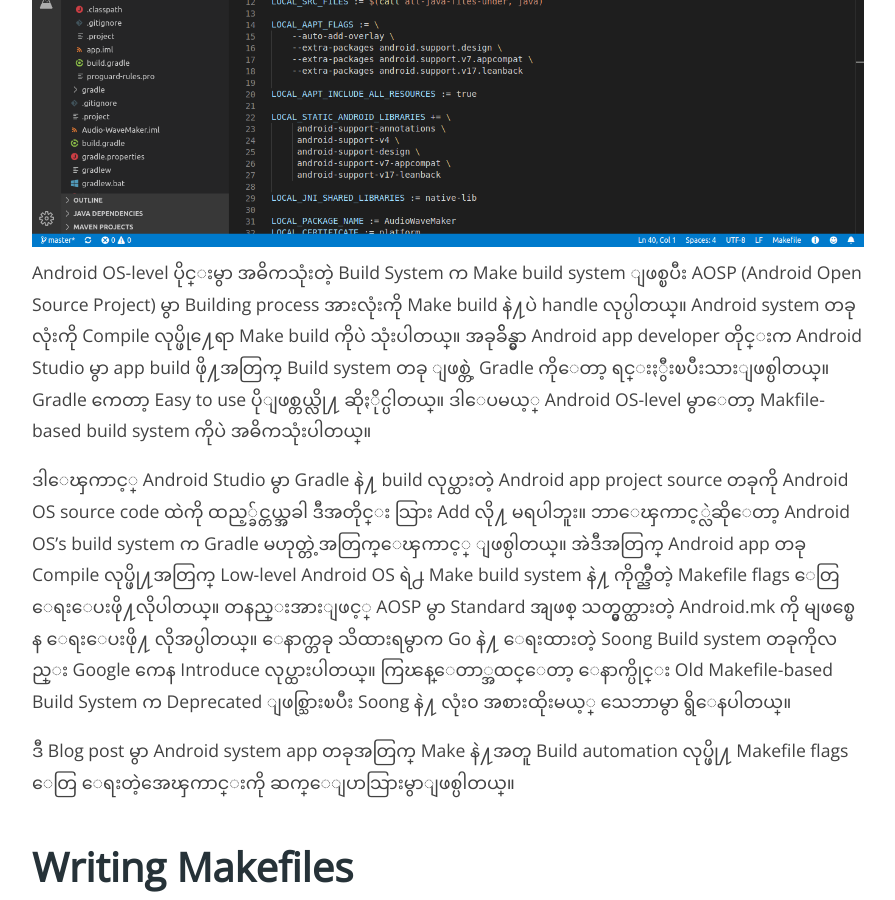
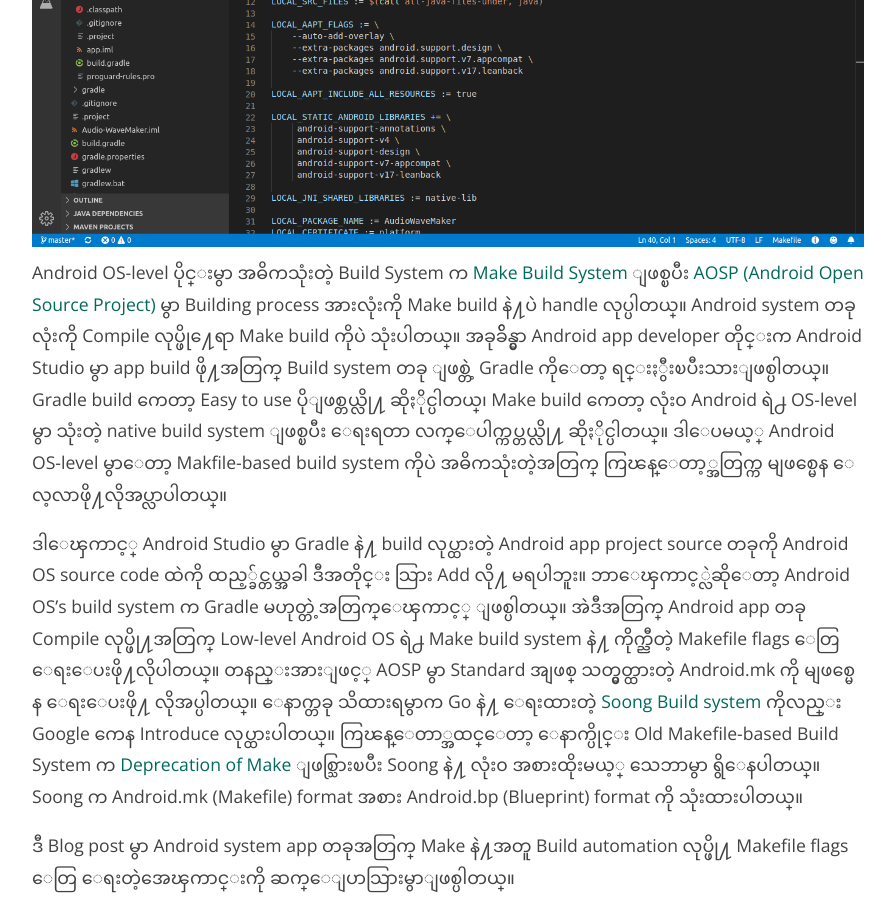
Before and after one commit to zawzaww/zawzaww.github.io, a Jekyll site: the page built from _posts/2019-08-11-make-build-system-android.md, in a window 1280 px wide and 900 px high, scrolled down 628 px. Shown: the whole window, without its empty margins (192-1087 px from the left). Built offline with Jekyll 4.4.1, drawn with Linux system fonts in a browser that asks for light colours; comment, search, counter and statistics services are not loaded; some of the changed text lies outside the part shown.

Commit message:
_posts: make-build-system-android: Add Android.mk gist, update introduction and ref links
Signed-off-by: Zaw Zaw <zawzthein@outlook.com>

```diff
--- a/_posts/2019-08-11-make-build-system-android.md
+++ b/_posts/2019-08-11-make-build-system-android.md
@@ -1,15 +1,15 @@
 ---
 layout: post
-title: "Make Build System in Android"
+title: "Native Make Build System in Android"
 categories: android
 author: "Zaw Zaw"
 featured-image: /assets/images/featured-images/img_make_build_android.png
 permalink: blog/android/make-build-system-android
 ---
 
-Android OS-level ပိုင္းမွာ အဓိကသုံးတဲ့ Build System က Make build system ျဖစ္ၿပီး AOSP (Android Open Source Project) မွာ Building process အားလုံးကို Make build နဲ႔ပဲ handle လုပ္ပါတယ္။ Android system တခုလုံးကို Compile လုပ္ဖို႔ေရာ Make build ကိုပဲ သုံးပါတယ္။  အခုခ်ိန္မွာ Android app developer တိုင္းက Android Studio မွာ  app build ဖို႔အတြက္ Build system တခု ျဖစ္တဲ့ Gradle ကိုေတာ့ ရင္းႏွီးၿပီးသားျဖစ္ပါတယ္။ Gradle ကေတာ့ Easy to use ပိုျဖစ္တယ္လို႔ ဆိုႏိုင္ပါတယ္။ ဒါေပမယ့္ Android OS-level မွာေတာ့ Makfile-based build system ကိုပဲ အဓိကသုံးပါတယ္။
+Android OS-level ပိုင္းမွာ အဓိကသုံးတဲ့ Build System က [Make Build System](https://android.googlesource.com/platform/build) ျဖစ္ၿပီး [AOSP (Android Open Source Project)](https://android.googlesource.com/) မွာ Building process အားလုံးကို Make build နဲ႔ပဲ handle လုပ္ပါတယ္။ Android system တခုလုံးကို Compile လုပ္ဖို႔ေရာ Make build ကိုပဲ သုံးပါတယ္။  အခုခ်ိန္မွာ Android app developer တိုင္းက Android Studio မွာ  app build ဖို႔အတြက္ Build system တခု ျဖစ္တဲ့ Gradle ကိုေတာ့ ရင္းႏွီးၿပီးသားျဖစ္ပါတယ္။ Gradle build ကေတာ့ Easy to use ပိုျဖစ္တယ္လို႔ ဆိုႏိုင္ပါတယ္၊ Make build ကေတာ့ လုံး၀ Android ရဲ႕ OS-level မွာ သုံးတဲ့ native build system ျဖစ္ၿပီး ေရးရတာ လက္ေပါက္ကပ္တယ္လို႔ ဆိုႏိုင္ပါတယ္။ ဒါေပမယ့္ Android OS-level မွာေတာ့ Makfile-based build system ကိုပဲ အဓိကသုံးတဲ့အတြက္ ကြၽန္ေတာ့္အတြက္က မျဖစ္မေန ေလ့လာဖို႔လိုအပ္လာပါတယ္။
 
-ဒါေၾကာင့္ Android Studio မွာ Gradle နဲ႔ build လုပ္ထားတဲ့ Android app project source တခုကို Android OS source code ထဲကို ထည့္ခ်င္တယ္အခါ ဒီအတိုင္း သြား Add လို႔ မရပါဘူး။ ဘာေၾကာင့္လဲဆိုေတာ့ Android OS's build system က Gradle မဟုတ္တဲ့အတြက္ေၾကာင့္ ျဖစ္ပါတယ္။ အဲဒီအတြက္ Android app တခု Compile လုပ္ဖို႔အတြက္ Low-level Android OS ရဲ႕ Make build system နဲ႔ ကိုက္ညီတဲ့ Makefile flags ေတြ ေရးေပးဖို႔လိုပါတယ္။ တနည္းအားျဖင့္ AOSP မွာ Standard အျဖစ္ သတ္မွတ္ထားတဲ့ Android.mk ကို မျဖစ္မေန ေရးေပးဖို႔ လိုအပ္ပါတယ္။ ေနာက္တခု သိထားရမွာက Go နဲ႔ ေရးထားတဲ့ Soong Build system တခုကိုလည္း Google ကေန Introduce လုပ္ထားပါတယ္။ ကြၽန္ေတာ္အထင္ေတာ့ ေနာက္ပိုင္း Old Makefile-based Build System က Deprecated ျဖစ္သြားၿပီး Soong နဲ႔ လုံး၀ အစားထိုးမယ့္ သေဘာမွာ ရွိေနပါတယ္။
+ဒါေၾကာင့္ Android Studio မွာ Gradle နဲ႔ build လုပ္ထားတဲ့ Android app project source တခုကို Android OS source code ထဲကို ထည့္ခ်င္တယ္အခါ ဒီအတိုင္း သြား Add လို႔ မရပါဘူး။ ဘာေၾကာင့္လဲဆိုေတာ့ Android OS's build system က Gradle မဟုတ္တဲ့အတြက္ေၾကာင့္ ျဖစ္ပါတယ္။ အဲဒီအတြက္ Android app တခု Compile လုပ္ဖို႔အတြက္ Low-level Android OS ရဲ႕ Make build system နဲ႔ ကိုက္ညီတဲ့ Makefile flags ေတြ ေရးေပးဖို႔လိုပါတယ္။ တနည္းအားျဖင့္ AOSP မွာ Standard အျဖစ္ သတ္မွတ္ထားတဲ့ Android.mk ကို မျဖစ္မေန ေရးေပးဖို႔ လိုအပ္ပါတယ္။ ေနာက္တခု သိထားရမွာက Go နဲ႔ ေရးထားတဲ့ [Soong Build system](https://android.googlesource.com/platform/build/soong) ကိုလည္း Google ကေန Introduce လုပ္ထားပါတယ္။ ကြၽန္ေတာ္အထင္ေတာ့ ေနာက္ပိုင္း Old Makefile-based Build System က [Deprecation of Make](https://android.googlesource.com/platform/build/+/refs/heads/master/Deprecation.md) ျဖစ္သြားၿပီး Soong နဲ႔ လုံး၀ အစားထိုးမယ့္ သေဘာမွာ ရွိေနပါတယ္။ Soong က Android.mk (Makefile) format အစား Android.bp (Blueprint) format ကို သုံးထားပါတယ္။
 
 ဒီ Blog post မွာ Android system app တခုအတြက္ Make နဲ႔အတူ Build automation လုပ္ဖို႔ Makefile flags ေတြ ေရးတဲ့အေၾကာင္းကို ဆက္ေျပာသြားမွာျဖစ္ပါတယ္။
 
```
Also changed, not shown: other parts of _posts/2019-08-11-make-build-system-android.md (+3 -2 lines).
